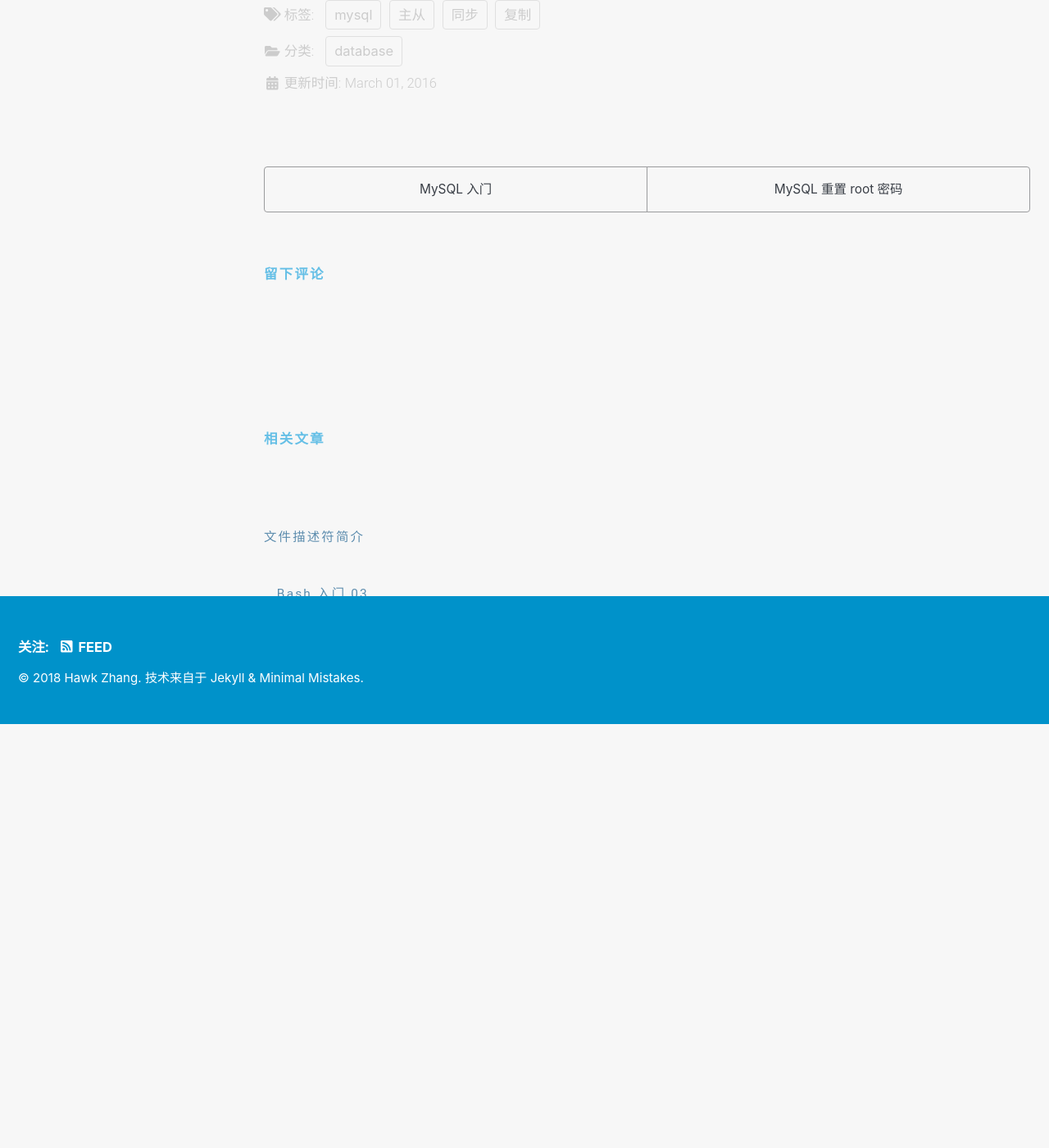
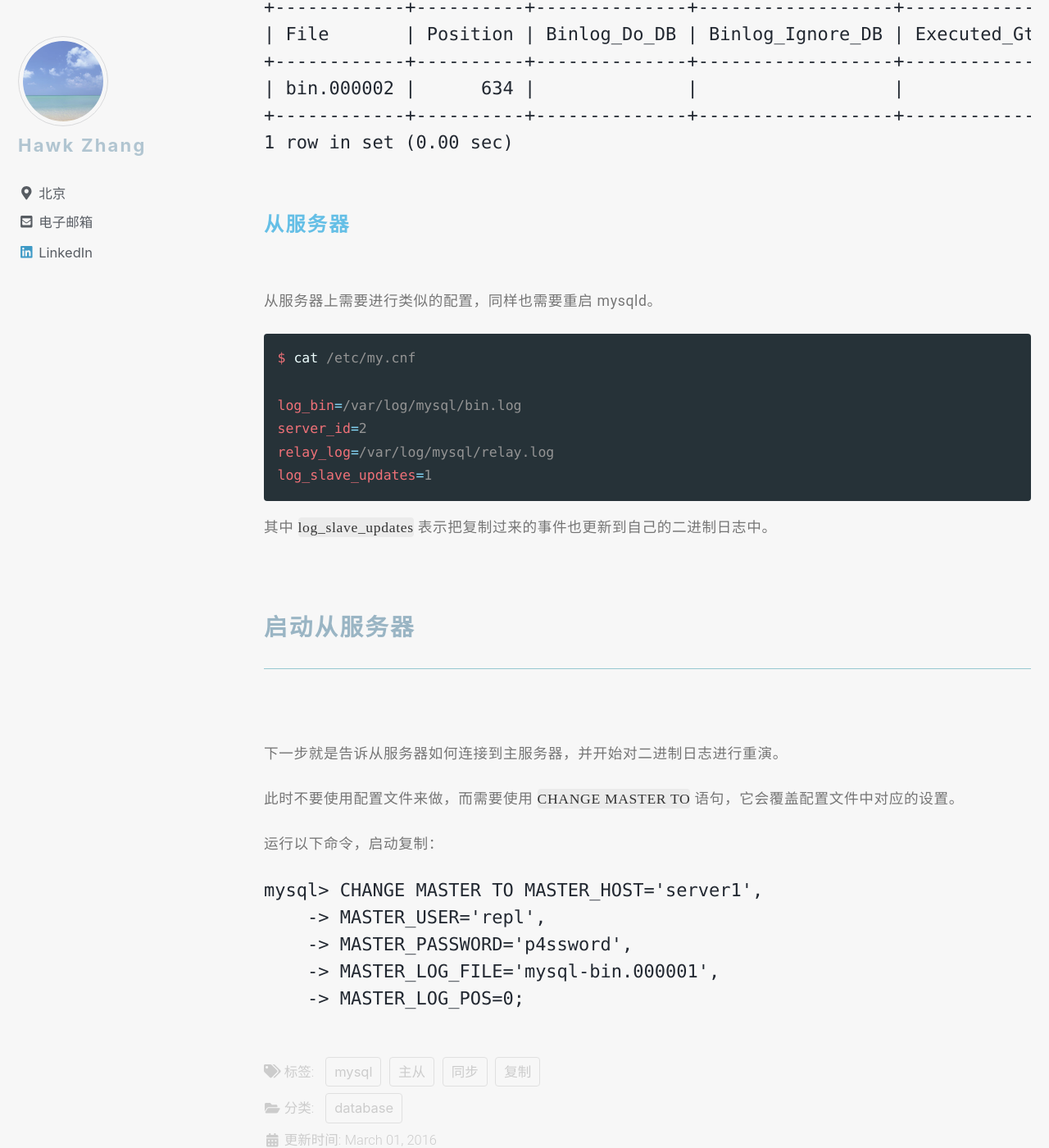
Before and after one commit to narru888/linotes_note, a Jekyll site: the page built from _posts/mysql/2016-03-01-master.slave.md, in a window 1280 px wide and 1400 px high, scrolled down 8268 px. Shown: the whole window at 82% size. Built offline with Jekyll 4.4.1, drawn with Linux system fonts in a browser that asks for light colours; nearby versions of some CDN libraries; a script that is not in the unit is left out; comment, search, counter and statistics services are not loaded; before the commit the page ends 9166 px from its top, so only the background shows below that; some of the changed text lies outside the part shown.

Commit message:
update on 2018-08-10 16:10:01 CST

`````diff
--- a/_posts/mysql/2016-03-01-master.slave.md
+++ b/_posts/mysql/2016-03-01-master.slave.md
@@ -177,8 +177,11 @@ MySQL 的复制有助于把读请求分配到多个服务器上，这一点对
 1. 在每个服务器上配置复制的帐户
 2. 配置主从服务器
 3. 从服务器连接到主服务器进行复制
+{: .notice--info}
 
 这是在假设默认配置就能满足工作的基础上的，事实也是如此。新安装了主从服务器时，它们拥有相同的数据，即默认的 mysql 数据库。
+
+
 
 
 
@@ -192,7 +195,7 @@ MySQL 有几个特殊的权限是用于复制进程的，从服务器上的 I/O
 ```mysql
 mysql> CREATE USER 'repl'@'192.168.0.%' IDENTIFIED BY 'password';
 mysql> GRANT REPLICATION SLAVE, REPLICATION CLIENT ON *.*
--> TO repl@'192.168.0.%';
+-> TO 'repl'@'192.168.0.%';
 ```
 
 在主从服务器上都要创建同样的用户。
@@ -200,12 +203,21 @@ mysql> GRANT REPLICATION SLAVE, REPLICATION CLIENT ON *.*
 
 
 
+
+
+
+
+
 ### 配置主从
+
+
+#### 主服务器
 
 需要在主服务器上 **启用二进制日志**，并 **指定服务器 ID**。
 
 ```bash
 $ cat /etc/my.cnf
+
 log_bin=/var/log/mysql/bin.log
 server_id=10
 ```
@@ -223,3 +235,43 @@ mysql> SHOW MASTER STATUS;
 +------------+----------+--------------+------------------+-------------------+
 1 row in set (0.00 sec)
 ```
+
+
+#### 从服务器
+
+从服务器上需要进行类似的配置，同样也需要重启 mysqld。
+
+```bash
+$ cat /etc/my.cnf
+
+log_bin=/var/log/mysql/bin.log
+server_id=2
+relay_log=/var/log/mysql/relay.log
+log_slave_updates=1
+````
+
+其中 `log_slave_updates` 表示把复制过来的事件也更新到自己的二进制日志中。
+
+
+
+
+
+
+
+
+
+### 启动从服务器
+
+下一步就是告诉从服务器如何连接到主服务器，并开始对二进制日志进行重演。
+
+此时不要使用配置文件来做，而需要使用 `CHANGE MASTER TO` 语句，它会覆盖配置文件中对应的设置。
+
+运行以下命令，启动复制：
+
+```mysql
+mysql> CHANGE MASTER TO MASTER_HOST='server1',
+    -> MASTER_USER='repl',
+    -> MASTER_PASSWORD='p4ssword',
+    -> MASTER_LOG_FILE='mysql-bin.000001',
+    -> MASTER_LOG_POS=0;
+```
`````
